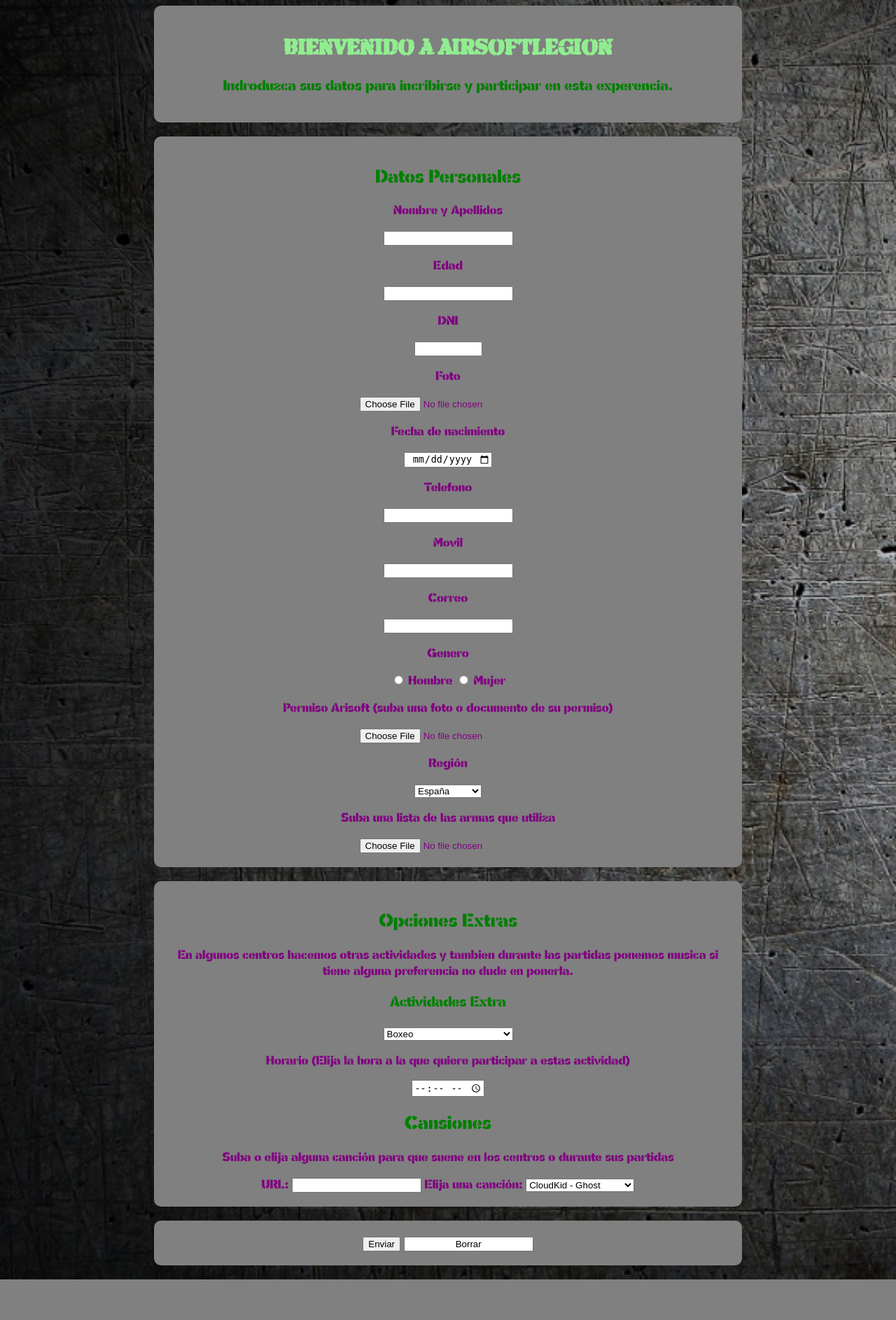
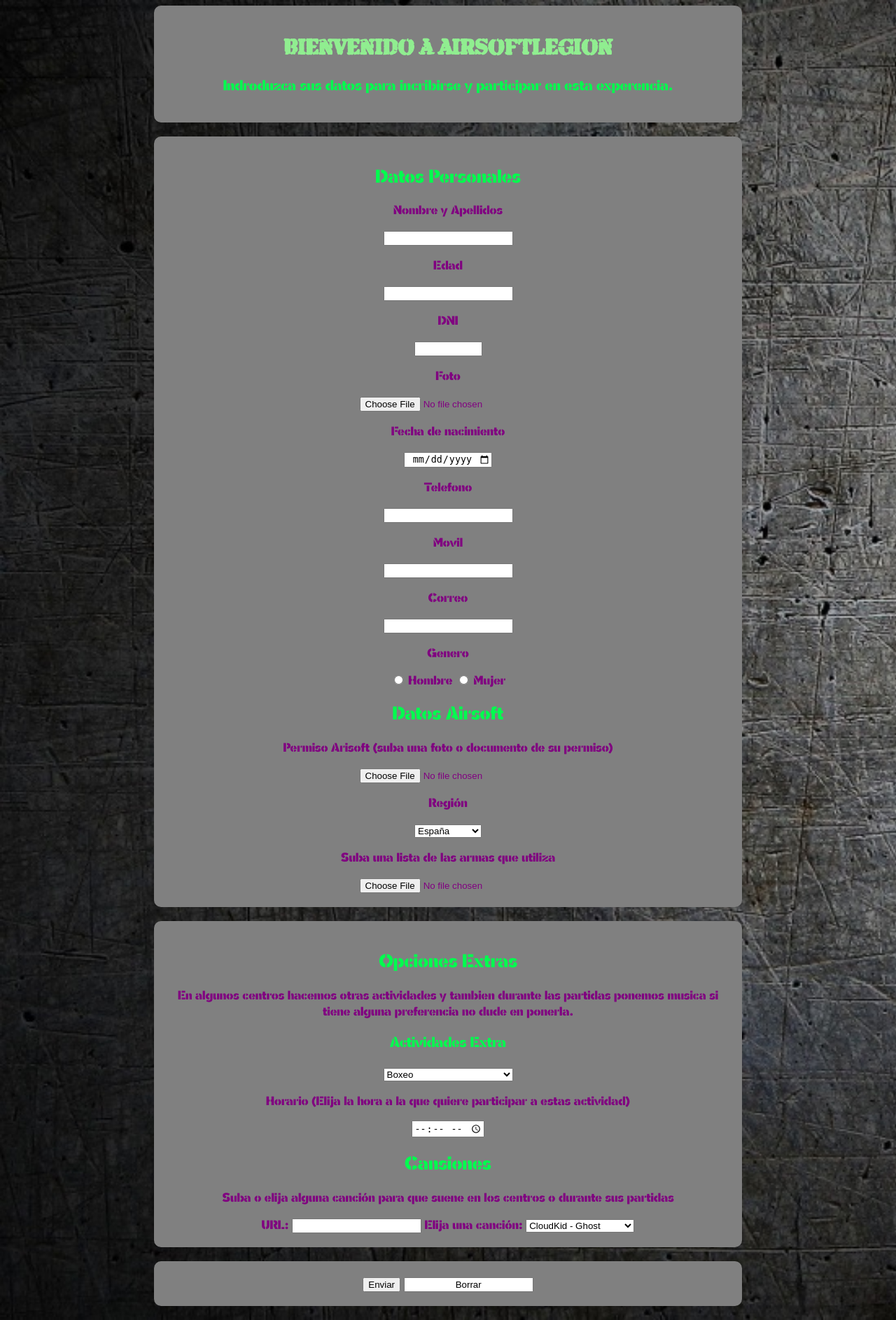
Before and after one commit to Andrei-Achim/misproyectos, a PHP site: page /Formulario.html in a window 1280 px wide. Shown: the whole page at 70% size. Before the commit the page ends 1828 px from the top, so only its background shows below. Run offline with PHP 8.4, Linux system fonts and the light colour scheme.

Commit message:
Actualizado

```diff
--- a/AW/HTML/Formulario/Formulario.html
+++ b/AW/HTML/Formulario/Formulario.html
@@ -22,6 +22,7 @@
           <p>Movil</p>  <input type="number" name="movil" size="9"><br>
           <p>Correo</p> <input type="email" name="correo"><br>
           <p>Genero</p> <input type="radio" name="boton"> Hombre <input type="radio" name="boton"> Mujer
+          <h2>Datos Airsoft</h2>
           <p>Permiso Arisoft (suba una foto o documento de su permiso)</p> <input type="file">
           <p>Región</p>
           <select class="región" name="región">
--- a/AW/HTML/Formulario/style.css
+++ b/AW/HTML/Formulario/style.css
@@ -11,7 +11,7 @@
 }
 h2, h3 {
   font-family: textm;
-  color: green;
+  color: #00FE4E;
 }
 body {
   text-align: center;
```
